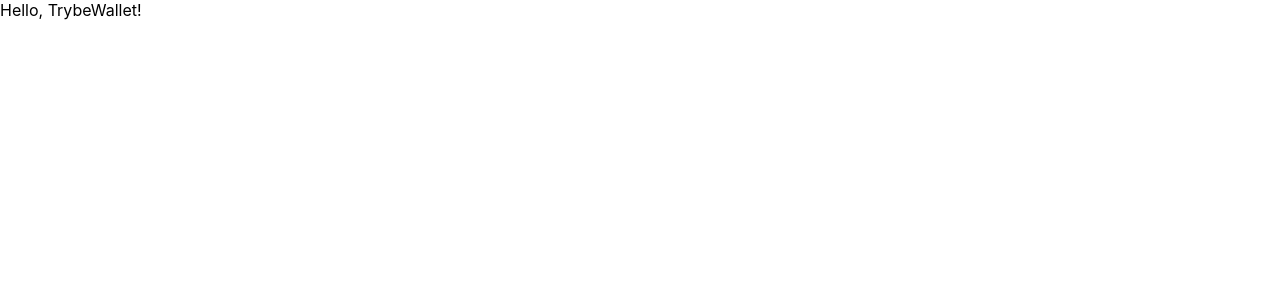
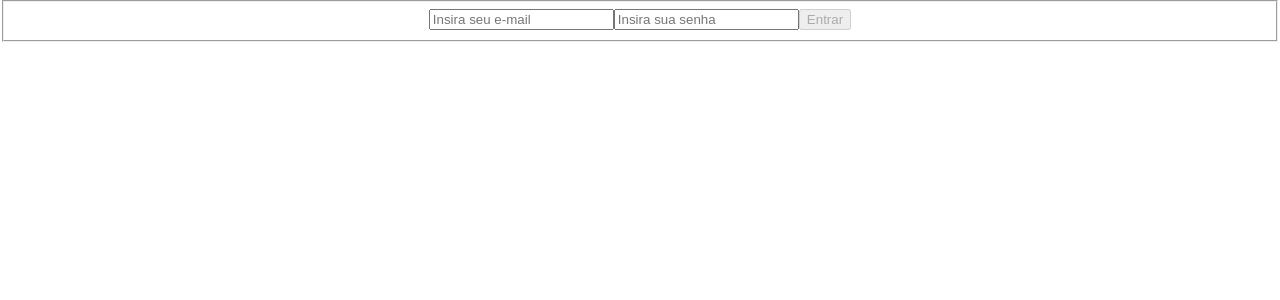
Before and after one commit to apaulinhacarlos/trybe-front-trybewallet, a React (Create React App) app: page / in a window 1280 px wide. Shown: the top 300 px of the page. Built offline with nearby package versions, Linux system fonts and the light colour scheme.

Commit message:
Resolve requisito 1, 2 e 3 - Cria pagina de Login, realiza verificacoes, inicializa o Redux e salva informacoes de login no state global - SORRY pelo Commit Bomba!

```diff
--- a/package.json
+++ b/package.json
@@ -6,7 +6,7 @@
     "@testing-library/jest-dom": "4.2.4",
     "@testing-library/react": "10.0.4",
     "@testing-library/user-event": "7.2.1",
-    "bootstrap": "4.5.2",
+    "bootstrap": "^4.5.2",
     "react": "16.13.1",
     "react-dom": "16.13.1",
     "react-icons": "3.11.0",
--- a/public/index.html
+++ b/public/index.html
@@ -36,8 +36,8 @@
       You can add webfonts, meta tags, or analytics to this file.
       The build step will place the bundled scripts into the <body> tag.
 
-      To begin the development, run `npm start` or `yarn start`.
-      To create a production bundle, use `npm run build` or `yarn build`.
-    -->
+        To begin the development, run `npm start` or `yarn start`.
+        To create a production bundle, use `npm run build` or `yarn build`.
+      -->
   </body>
 </html>
--- a/src/App.css
+++ b/src/App.css
@@ -1,17 +1,5 @@
-.App {
+body {
   text-align: center;
-}
-
-.App-logo {
-  height: 40vmin;
-  pointer-events: none;
-}
-
-@media ( prefers-reduced-motion : no-preference ) {
-
-  .App-logo {
-    animation: App-logo-spin infinite 20s linear;
-  }
 }
 
 .App-header {
@@ -24,18 +12,3 @@
   justify-content: center;
   min-height: 100vh;
 }
-
-.App-link {
-  color: #61dafb;
-}
-
-@keyframes App-logo-spin {
-
-  from {
-    transform: rotate(0deg);
-  }
-
-  to {
-    transform: rotate(360deg);
-  }
-}
--- a/src/App.js
+++ b/src/App.js
@@ -1,8 +1,17 @@
-import React from 'react';
+import React, { Component } from 'react';
+import { Switch, Route } from 'react-router-dom';
+import Login from './pages/Login';
+import './App.css';
 
-function App() {
-  return <div>Hello, TrybeWallet!</div>;
+class App extends Component {
+  render() {
+    return (
+      <Switch>
+        <Route exact path="/" component={ Login } />
+        {/* <Route path="/carteira" component={ Pagina } /> */}
+      </Switch>
+    );
+  }
 }
-// teste
 
 export default App;
--- /dev/null
+++ b/src/actions/actionTypes.js
@@ -0,0 +1,3 @@
+export const GET_EMAIL = 'GET_EMAIL';
+
+export const APAGAR = 'APAGAR';
--- a/src/actions/index.js
+++ b/src/actions/index.js
@@ -1 +1,6 @@
 // Coloque aqui suas actions
+import { GET_EMAIL, APAGAR } from './actionTypes';
+
+export const actionGetEmail = (value) => ({ type: GET_EMAIL, payload: value });
+
+export const apagar = () => ({ type: APAGAR });
--- a/src/index.js
+++ b/src/index.js
@@ -1,14 +1,18 @@
 import React from 'react';
 import ReactDOM from 'react-dom';
 import { BrowserRouter } from 'react-router-dom';
+import { Provider } from 'react-redux';
+import store from './store';
 import './index.css';
 import App from './App';
 import * as serviceWorker from './serviceWorker';
 
 ReactDOM.render(
-  <BrowserRouter>
-    <App />
-  </BrowserRouter>,
+  <Provider store={ store }>
+    <BrowserRouter>
+      <App />
+    </BrowserRouter>
+  </Provider>,
   document.getElementById('root'),
 );
 
--- a/src/pages/Login.js
+++ b/src/pages/Login.js
@@ -1,9 +1,107 @@
-import React from 'react';
+import React, { Component } from 'react';
+import { connect } from 'react-redux';
+import PropTypes from 'prop-types';
+import { actionGetEmail } from '../actions/index';
 
-class Login extends React.Component {
+const EMAIL_REGEX = /^(\.|-|_|[a-z]|\d)+?@([a-z]|\d)+\.[a-z]{2,3}(\.[a-z]{2})?$/;
+const MIN_PASSWORD_LENGTH = 6;
+
+class Login extends Component {
+  constructor(props) {
+    super(props);
+
+    this.state = {
+      email: '',
+      password: '',
+      idValid: false,
+    };
+
+    this.handleChange = this.handleChange.bind(this);
+    this.handleSubmit = this.handleSubmit.bind(this);
+    this.isValid = this.isValid.bind(this);
+  }
+
+  handleChange({ target }) {
+    const { name, value } = target;
+    this.setState({
+      [name]: value,
+    }, () => this.isValid());
+  }
+
+  handleSubmit() {
+    console.log(this.state);
+    const { history, getEmailStore } = this.props;
+    const { email } = this.state;
+    getEmailStore(email);
+    this.setState({
+      email: '',
+    });
+    history.push('/carteira');
+  }
+
+  // consultei o Pull Request do Mestre do Regex, Diogo Sant`anna, para resolver essa parte
+  // https://github.com/tryber/sd-012-project-trybewallet/pull/46
+  isValid() {
+    const { email, password } = this.state;
+    const checkEmail = EMAIL_REGEX.test(email);
+    const checkPassword = password.length >= MIN_PASSWORD_LENGTH;
+
+    if (checkEmail && checkPassword) {
+      return (
+        this.setState({
+          isValid: true,
+        })
+      );
+    }
+  }
+
   render() {
-    return <div>Login</div>;
+    const { email, password, isValid } = this.state;
+    return (
+      <fieldset>
+        <label htmlFor="input-login">
+          <input
+            type="email"
+            id="input-login"
+            name="email"
+            value={ email }
+            placeholder="Insira seu e-mail"
+            data-testid="email-input"
+            onChange={ this.handleChange }
+            required
+          />
+        </label>
+        <label htmlFor="input-password">
+          <input
+            type="password"
+            id="input-password"
+            name="password"
+            value={ password }
+            placeholder="Insira sua senha"
+            data-testid="password-input"
+            onChange={ this.handleChange }
+            required
+          />
+        </label>
+        <button
+          type="submit"
+          onClick={ this.handleSubmit }
+          disabled={ !isValid }
+        >
+          Entrar
+        </button>
+      </fieldset>
+    );
   }
 }
 
-export default Login;
+Login.propTypes = {
+  history: PropTypes.shape().isRequired,
+  getEmailStore: PropTypes.func.isRequired,
+};
+
+const mapDispatchToProps = (dispatch) => ({
+  getEmailStore: (email) => dispatch(actionGetEmail(email)),
+});
+
+export default connect(null, mapDispatchToProps)(Login);
--- a/src/reducers/index.js
+++ b/src/reducers/index.js
@@ -3,3 +3,11 @@
 
 // Configure os seus reducers.
 // ATENÇÃO: você obrigatoriamente tem que utilizar as chaves "user" e "wallet" no seu estado global
+
+import { combineReducers } from 'redux';
+import user from './user';
+import wallet from './wallet';
+
+const rootReducer = combineReducers({ user, wallet });
+
+export default rootReducer;
--- a/src/reducers/user.js
+++ b/src/reducers/user.js
@@ -1 +1,22 @@
 // Esse reducer será responsável por tratar as informações da pessoa usuária
+
+import { GET_EMAIL } from '../actions/actionTypes';
+
+const INITIAL_STATE = {
+  email: '',
+};
+
+const user = (state = INITIAL_STATE, action) => {
+  switch (action.type) {
+  case GET_EMAIL:
+    return {
+      ...state,
+      email: action.payload,
+    };
+
+  default:
+    return state;
+  }
+};
+
+export default user;
--- a/src/reducers/wallet.js
+++ b/src/reducers/wallet.js
@@ -1 +1,17 @@
 // Esse reducer será responsável por tratar o todas as informações relacionadas as despesas
+
+// import { GET_DOGUINHO, GET_DOGUINHO_SUCCESS, GET_DOGUINHO_ERROR } from '../actions/actionTypes';
+
+const INITIAL_STATE = {
+  currencies: [],
+  expenses: [],
+};
+
+const wallet = (state = INITIAL_STATE, action) => {
+  switch (action.type) {
+  default:
+    return state;
+  }
+};
+
+export default wallet;
--- /dev/null
+++ b/src/store/index.js
@@ -0,0 +1,8 @@
+import { createStore, applyMiddleware } from 'redux';
+import { composeWithDevTools } from 'redux-devtools-extension';
+import thunk from 'redux-thunk';
+import rootReducer from '../reducers';
+
+const store = createStore(rootReducer, composeWithDevTools(applyMiddleware(thunk)));
+
+export default store;
```
Also changed, not shown: 1 other file (tests, documents, lock files or other folders).
